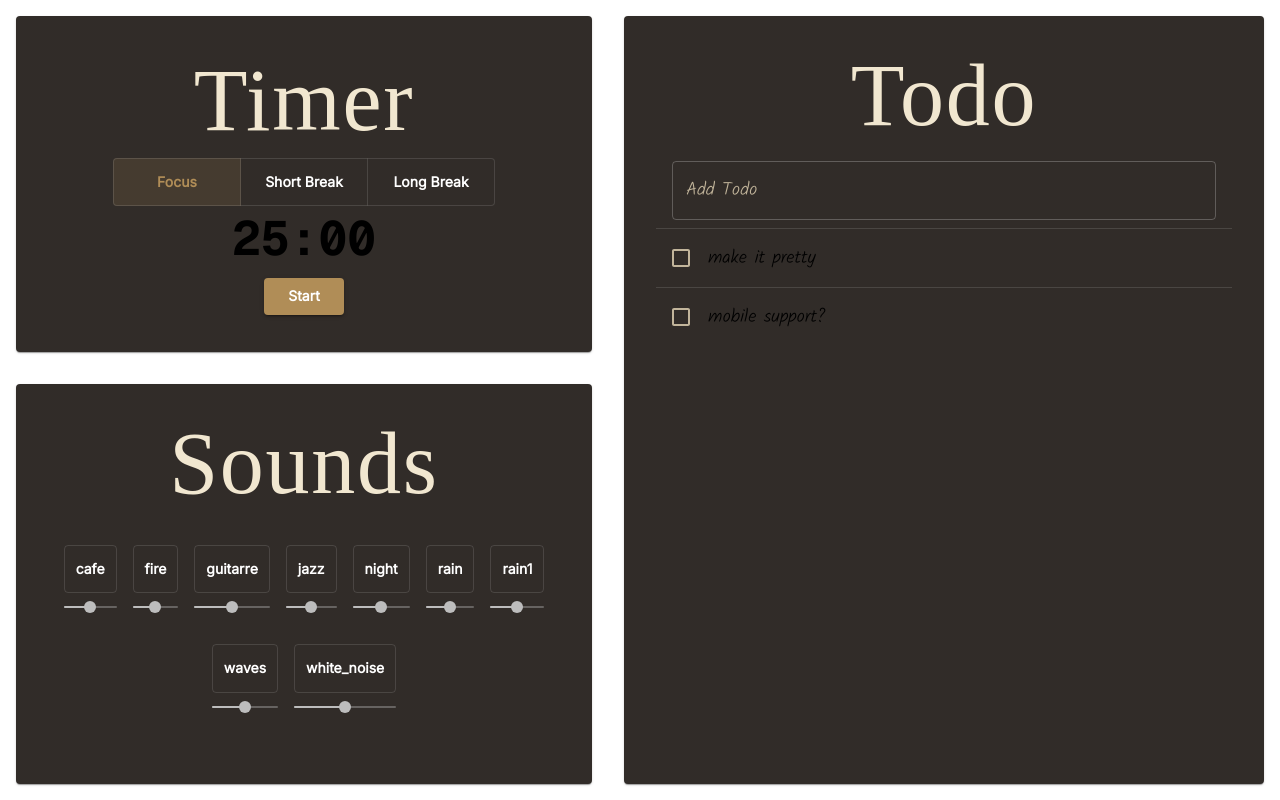
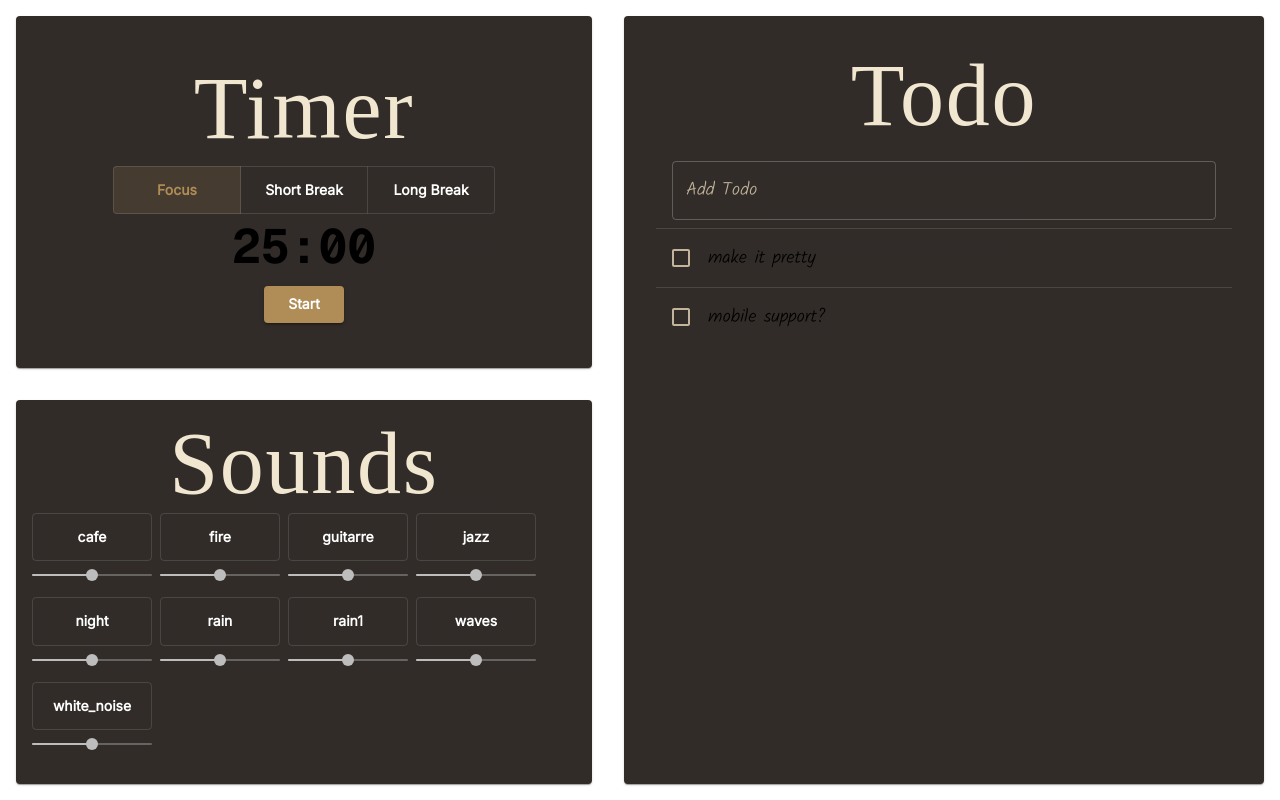
Before and after one commit to CaptainLiv/focus_timer, a Next.js app: page / in a window 1280 px wide. Built offline with nearby package versions, Linux system fonts and the light colour scheme; a web font is replaced by a local one.

Commit message:
feat: audiovisualiser

```diff
--- a/app/components/soundbit.tsx
+++ b/app/components/soundbit.tsx
@@ -1,37 +1,80 @@
 "use client";
 import { Slider, ToggleButton } from "@mui/material";
-import { useEffect, useState } from "react";
+import { useEffect, useRef, useState } from "react";
 
 type SoundbitProps = {
     name: string;
-}
+    /** Returns the shared AudioContext + AnalyserNode from the parent */
+    getSharedAnalyser: () => { ctx: AudioContext; analyser: AnalyserNode };
+};
 
-export default function SoundBit({ name }: SoundbitProps) {
+export default function SoundBit({ name, getSharedAnalyser }: SoundbitProps) {
     const [selected, setSelected] = useState(false);
     const [volume, setVolume] = useState(50);
-    const [audio, setAudio] = useState<HTMLAudioElement | undefined>(undefined)
+    const audioRef = useRef<HTMLAudioElement | null>(null);
+    const sourceRef = useRef<MediaElementAudioSourceNode | null>(null);
 
     useEffect(() => {
-        audio?.pause()
-        setAudio(new Audio(`/sounds/${name}`))
-    }, [])
+        const audio = new Audio(`/sounds/${name}`);
+        audio.volume = volume / 100;
+        audioRef.current = audio;
+
+        return () => {
+            audio.pause();
+            sourceRef.current?.disconnect();
+        };
+        // eslint-disable-next-line react-hooks/exhaustive-deps
+    }, []);
 
     useEffect(() => {
-        if (selected && audio?.paused) {
-            audio?.play();
+        const audio = audioRef.current;
+        if (!audio) return;
+
+        if (selected) {
+            const { ctx, analyser } = getSharedAnalyser();
+
+            // Connect this audio element into the shared analyser graph on first play
+            if (!sourceRef.current) {
+                const source = ctx.createMediaElementSource(audio);
+                source.connect(analyser);
+                sourceRef.current = source;
+            }
+
+            ctx.resume();
             audio.loop = true;
+            audio.play();
+        } else {
+            audio.pause();
         }
-        else {
-            audio?.pause();
-        }
-    }, [selected])
+        // eslint-disable-next-line react-hooks/exhaustive-deps
+    }, [selected]);
+
+    function handleVolumeChange(_: Event, newValue: number | number[]) {
+        const val = newValue as number;
+        setVolume(val);
+        if (audioRef.current) audioRef.current.volume = val / 100;
+    }
 
     return (
-        <div>
-            <ToggleButton value="enabled" selected={selected} onChange={(event, newSelected) => { setSelected(!selected) }}>
+        <div className="flex flex-col">
+            <ToggleButton
+                value="check"
+                selected={selected}
+                onChange={() => setSelected((s) => !s)}
+                sx={{ minWidth: 120 }}
+            >
                 {name.split(".")[0]}
             </ToggleButton>
-            {selected ? <Slider value={volume} onChange={(e, newValue) => { setVolume(newValue as number); if (audio !== undefined) { audio.volume = (newValue as number) / 100; } }} aria-label="Volume" valueLabelDisplay="auto" size="small" /> : <Slider value={volume} onChange={(e, newValue) => { setVolume(newValue as number); if (audio !== undefined) { audio.volume = (newValue as number) / 100; } }} aria-label="Volume" valueLabelDisplay="auto" size="small" disabled />}
+
+            <Slider
+                value={volume}
+                onChange={handleVolumeChange}
+                aria-label="Volume"
+                valueLabelDisplay="auto"
+                size="small"
+                disabled={!selected}
+                sx={{ width: 120 }}
+            />
         </div>
     );
 }
--- a/app/components/sounds.tsx
+++ b/app/components/sounds.tsx
@@ -1,31 +1,61 @@
-"useClient"
-import { useEffect, useState } from "react";
+"use client";
+import { useEffect, useRef, useState } from "react";
 import SoundBit from "./soundbit";
+import SpectrumBars from "./spectrumBars";
 import { Paper, Typography } from "@mui/material";
 
 export default function Sounds() {
-    const [sounds, setSounds] = useState<Array<string>>([])
+    const [sounds, setSounds] = useState<string[]>([]);
+    const [analyserReady, setAnalyserReady] = useState(false);
+
+    const audioCtxRef = useRef<AudioContext | null>(null);
+    const analyserRef = useRef<AnalyserNode | null>(null);
+
+    function getOrCreateSharedAnalyser(): { ctx: AudioContext; analyser: AnalyserNode } {
+        if (audioCtxRef.current && analyserRef.current) {
+            return { ctx: audioCtxRef.current, analyser: analyserRef.current };
+        }
+        const ctx = new AudioContext();
+        const analyser = ctx.createAnalyser();
+        analyser.fftSize = 256;
+        analyser.connect(ctx.destination);
+        audioCtxRef.current = ctx;
+        analyserRef.current = analyser;
+        // Trigger render so SpectrumBars mounts
+        setAnalyserReady(true);
+        return { ctx, analyser };
+    }
 
     useEffect(() => {
-        fetchSounds()
-    }, [])
+        fetchSounds();
+        return () => {
+            audioCtxRef.current?.close();
+        };
+    }, []);
 
     async function fetchSounds() {
-
         const res = await fetch("/api/sound");
         const data: string[] = await res.json();
-        setSounds(data)
-
+        setSounds(data);
     }
 
     return (
-        <Paper className="flex flex-col flex-1 items-center justify-start  font-sans w-1/1  p-8 gap-8">
+        <Paper className="flex flex-col items-center justify-start h-1/2 p-4">
             <Typography variant="h1">Sounds</Typography>
-            <div className="flex flex-row flex-wrap items-center justify-center gap-4 overflow-y-auto">
+
+
+            <div className="flex flex-row flex-wrap gap-2">
                 {sounds.map((sound, index) => (
-                    <SoundBit key={index} name={sound} />
+                    <SoundBit
+                        key={index}
+                        name={sound}
+                        getSharedAnalyser={getOrCreateSharedAnalyser}
+                    />
                 ))}
             </div>
+            {analyserReady && analyserRef.current && (
+                <SpectrumBars analyser={analyserRef.current} />
+            )}
         </Paper>
     );
 }
--- /dev/null
+++ b/app/components/spectrumBars.tsx
@@ -0,0 +1,78 @@
+"use client";
+import { useEffect, useRef } from "react";
+
+type SpectrumBarsProps = {
+    analyser: AnalyserNode;
+    color?: string;
+};
+
+export default function SpectrumBars({
+    analyser,
+    color = "#B08D57",
+}: SpectrumBarsProps) {
+    const canvasRef = useRef<HTMLCanvasElement>(null);
+    const rafRef = useRef<number>(0);
+
+    useEffect(() => {
+        const canvas = canvasRef.current;
+        if (!canvas) return;
+
+        const ctx = canvas.getContext("2d")!;
+        const bufferLength = analyser.frequencyBinCount;
+        const dataArray = new Uint8Array(bufferLength);
+
+        const ro = new ResizeObserver((entries) => {
+            for (const entry of entries) {
+                const { width, height } = entry.contentRect;
+                canvas.width = width;
+                canvas.height = height;
+            }
+        });
+        ro.observe(canvas);
+
+        function draw() {
+            rafRef.current = requestAnimationFrame(draw);
+
+            const w = canvas ? canvas.width : 0;
+            const h = canvas ? canvas.height : 0;
+
+            ctx.clearRect(0, 0, w, h);
+
+            analyser.getByteFrequencyData(dataArray);
+
+            const barWidth = Math.max(1, (w / bufferLength) * 2.5);
+            const gap = 1;
+            let x = 0;
+
+            ctx.fillStyle = color;
+
+            for (let i = 0; i < bufferLength; i++) {
+                const barHeight = (dataArray[i] / 255) * h;
+                ctx.fillRect(x, h - barHeight, barWidth, barHeight);
+                x += barWidth + gap;
+                if (x > w) break;
+            }
+        }
+
+        draw();
+
+        return () => {
+            cancelAnimationFrame(rafRef.current);
+            ro.disconnect();
+        };
+    }, [analyser, color]);
+
+    return (
+        <canvas
+            ref={canvasRef}
+            style={{
+                display: "block",
+                width: "100%",
+                height: "100%",
+                background: "transparent",
+                borderRadius: 4,
+            }}
+            aria-label="Audio spectrum visualizer"
+        />
+    );
+}
```
